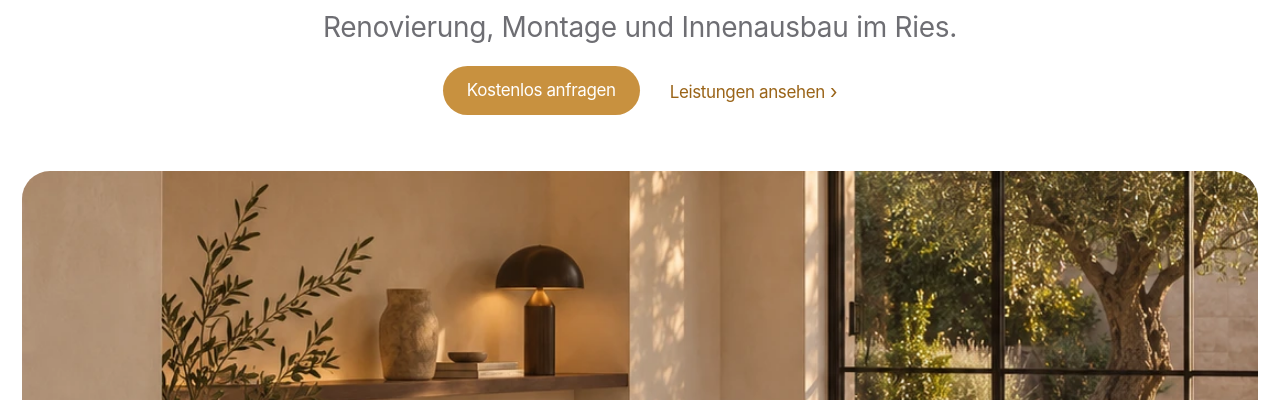
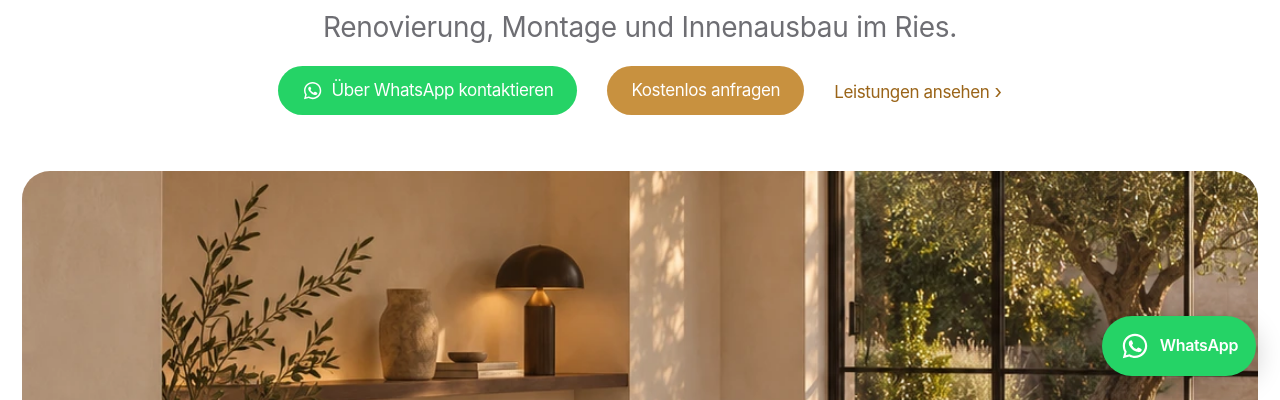
Before and after one commit to g07785/g07785.github.io, a plain HTML site: page bk-bau/index.html in a window 1280 px wide. Shown: the part 400-800 px from the top of the page. Drawn offline with Linux system fonts and the light colour scheme.

Commit message:
BK Bau: WhatsApp-Kontakt-Buttons mit vorformulierter Nachricht
Co-Authored-By: Claude Opus 5.5 <noreply@anthropic.com>
Claude-Session: https://claude.ai/code/session_016T74h9t12eZTnEVx51i8JU

```diff
--- a/bk-bau/index.html
+++ b/bk-bau/index.html
@@ -228,7 +228,7 @@ a{color:inherit}
 /* Kontakt */
 .contact .big{display:block;font-size:clamp(40px,7.5vw,88px);font-weight:700;letter-spacing:-.04em;line-height:1.05;text-decoration:none;margin-top:28px;color:var(--gold-d)}
 .contact .big:hover{opacity:.85}
-.cgrid{display:grid;grid-template-columns:repeat(3,1fr);gap:12px;margin-top:64px;text-align:left}
+.cgrid{display:grid;grid-template-columns:repeat(2,1fr);gap:12px;margin-top:64px;text-align:left}
 .cgrid a,.cgrid div{display:block;text-decoration:none;background:var(--dark);border-radius:20px;padding:26px 28px;transition:background .3s}
 .cgrid a:hover{background:#232325}
 .cgrid small{display:block;font-size:12px;color:var(--gray-d);letter-spacing:0;margin-bottom:6px}
@@ -255,9 +255,21 @@ footer .legal{display:flex;flex-wrap:wrap;justify-content:space-between;gap:10px
     padding:8px;border-radius:980px;background:rgba(29,29,31,.82);backdrop-filter:blur(20px);-webkit-backdrop-filter:blur(20px)}
   .quick a{flex:1;text-align:center;padding:12px;border-radius:980px;text-decoration:none;font-size:15px;font-weight:600;color:#fff}
   .quick a:first-child{background:var(--gold-btn)}
-  .quick a:last-child{background:rgba(255,255,255,.14)}
+  .quick a{display:flex;align-items:center;justify-content:center;gap:6px}
+  .quick a:last-child{background:#25D366}
   body{padding-bottom:84px}
 }
+
+
+/* ---------- WhatsApp ---------- */
+.wa-i{width:1.25em;height:1.25em;flex:none}
+.pill.wa{display:inline-flex;align-items:center;gap:8px;font-size:17px;padding:12px 24px;background:#25D366;color:#fff}
+.pill.wa:hover{background:#1ebe5b}
+.wa-float{position:fixed;right:24px;bottom:24px;z-index:45;display:flex;align-items:center;gap:10px;height:60px;padding:0 18px;border-radius:980px;
+  background:#25D366;color:#fff;text-decoration:none;font-size:16px;font-weight:600;box-shadow:0 8px 28px rgba(0,0,0,.22);transition:transform .3s var(--ease),box-shadow .3s}
+.wa-float .wa-i{width:30px;height:30px}
+.wa-float:hover{transform:translateY(-2px) scale(1.03);box-shadow:0 12px 34px rgba(0,0,0,.28)}
+@media (max-width:734px){.wa-float{display:none}}
 
 /* ---------- Scroll-Animationen ---------- */
 .js .rv{opacity:0;transform:translateY(40px);transition:opacity 1s var(--ease),transform 1s var(--ease)}
@@ -303,6 +315,7 @@ footer .legal{display:flex;flex-wrap:wrap;justify-content:space-between;gap:10px
     </h1>
     <p class="lede gray rv">Renovierung, Montage und Innenausbau im Ries.</p>
     <div class="links rv">
+      <a class="pill wa" href="https://wa.me/491712037784?text=Hallo%20BK%20Bau%2C%20ich%20interessiere%20mich%20f%C3%BCr%20Ihre%20Leistungen%20und%20h%C3%A4tte%20gerne%20ein%20unverbindliches%20Angebot." target="_blank" rel="noopener"><svg class="wa-i" viewBox="0 0 32 32" aria-hidden="true"><path fill="currentColor" d="M16 3C8.8 3 3 8.7 3 15.8c0 2.3.6 4.5 1.8 6.5L3 29l6.9-1.8c1.9 1 4 1.6 6.1 1.6 7.2 0 13-5.7 13-12.8S23.2 3 16 3Zm0 23.5c-1.9 0-3.8-.5-5.4-1.5l-.4-.2-4.1 1.1 1.1-4-.3-.4a10.5 10.5 0 0 1-1.6-5.6C5.3 10 10.1 5.3 16 5.3S26.7 10 26.7 15.8 21.9 26.5 16 26.5Zm5.9-7.9c-.3-.2-1.9-.9-2.2-1-.3-.1-.5-.2-.7.2l-1 1.2c-.2.2-.4.2-.7.1-.3-.2-1.4-.5-2.6-1.6-1-.9-1.6-1.9-1.8-2.2-.2-.3 0-.5.1-.7l.5-.6.3-.5c.1-.2 0-.4 0-.6l-1-2.4c-.3-.6-.5-.5-.7-.5h-.6c-.2 0-.6.1-.9.4-.3.3-1.2 1.1-1.2 2.8s1.2 3.2 1.4 3.5c.2.2 2.4 3.6 5.8 5 2.9 1.1 3.4.9 4.1.8.6-.1 1.9-.8 2.2-1.5.3-.8.3-1.4.2-1.5-.1-.2-.3-.3-.6-.4Z"/></svg>Über WhatsApp kontaktieren</a>
       <a class="pill l" href="#kontakt">Kostenlos anfragen</a>
       <a class="more" href="#leistungen">Leistungen ansehen</a>
     </div>
@@ -469,11 +482,12 @@ footer .legal{display:flex;flex-wrap:wrap;justify-content:space-between;gap:10px
     <p class="h-xl">Ihr neues Zuhause ist nur einen Anruf entfernt.</p>
     <a class="big" href="tel:+491712037784">0171 2037784</a>
     <div class="links">
-      <a class="pill l" href="https://wa.me/491712037784?text=Hallo%20BK%20Bau%2C%20ich%20h%C3%A4tte%20eine%20Anfrage%3A">Per WhatsApp schreiben</a>
+      <a class="pill wa" href="https://wa.me/491712037784?text=Hallo%20BK%20Bau%2C%20ich%20interessiere%20mich%20f%C3%BCr%20Ihre%20Leistungen%20und%20h%C3%A4tte%20gerne%20ein%20unverbindliches%20Angebot." target="_blank" rel="noopener"><svg class="wa-i" viewBox="0 0 32 32" aria-hidden="true"><path fill="currentColor" d="M16 3C8.8 3 3 8.7 3 15.8c0 2.3.6 4.5 1.8 6.5L3 29l6.9-1.8c1.9 1 4 1.6 6.1 1.6 7.2 0 13-5.7 13-12.8S23.2 3 16 3Zm0 23.5c-1.9 0-3.8-.5-5.4-1.5l-.4-.2-4.1 1.1 1.1-4-.3-.4a10.5 10.5 0 0 1-1.6-5.6C5.3 10 10.1 5.3 16 5.3S26.7 10 26.7 15.8 21.9 26.5 16 26.5Zm5.9-7.9c-.3-.2-1.9-.9-2.2-1-.3-.1-.5-.2-.7.2l-1 1.2c-.2.2-.4.2-.7.1-.3-.2-1.4-.5-2.6-1.6-1-.9-1.6-1.9-1.8-2.2-.2-.3 0-.5.1-.7l.5-.6.3-.5c.1-.2 0-.4 0-.6l-1-2.4c-.3-.6-.5-.5-.7-.5h-.6c-.2 0-.6.1-.9.4-.3.3-1.2 1.1-1.2 2.8s1.2 3.2 1.4 3.5c.2.2 2.4 3.6 5.8 5 2.9 1.1 3.4.9 4.1.8.6-.1 1.9-.8 2.2-1.5.3-.8.3-1.4.2-1.5-.1-.2-.3-.3-.6-.4Z"/></svg>Über WhatsApp kontaktieren</a>
       <a class="more" href="mailto:Anfrage.bkbau@gmail.com?subject=Anfrage%20%C3%BCber%20die%20Website">E-Mail senden</a>
     </div>
     <div class="cgrid">
       <a href="tel:+491712037784"><small>Telefon</small><span>+49 171 2037784</span></a>
+      <a href="https://wa.me/491712037784?text=Hallo%20BK%20Bau%2C%20ich%20interessiere%20mich%20f%C3%BCr%20Ihre%20Leistungen%20und%20h%C3%A4tte%20gerne%20ein%20unverbindliches%20Angebot." target="_blank" rel="noopener"><small>WhatsApp</small><span>Nachricht schreiben</span></a>
       <a href="mailto:Anfrage.bkbau@gmail.com"><small>E-Mail</small><span>Anfrage.bkbau@gmail.com</span></a>
       <a href="https://www.google.com/maps/search/?api=1&query=Im+Oberdorf+6B+86720+N%C3%B6rdlingen" rel="noopener"><small>Adresse</small>
         <address>BK Bau<br>Im Oberdorf 6 B<br>86720 Nördlingen-Löpsingen</address></a>
@@ -503,9 +517,11 @@ footer .legal{display:flex;flex-wrap:wrap;justify-content:space-between;gap:10px
   </div>
 </footer>
 
+<a class="wa-float" href="https://wa.me/491712037784?text=Hallo%20BK%20Bau%2C%20ich%20interessiere%20mich%20f%C3%BCr%20Ihre%20Leistungen%20und%20h%C3%A4tte%20gerne%20ein%20unverbindliches%20Angebot." target="_blank" rel="noopener" aria-label="Über WhatsApp kontaktieren"><svg class="wa-i" viewBox="0 0 32 32" aria-hidden="true"><path fill="currentColor" d="M16 3C8.8 3 3 8.7 3 15.8c0 2.3.6 4.5 1.8 6.5L3 29l6.9-1.8c1.9 1 4 1.6 6.1 1.6 7.2 0 13-5.7 13-12.8S23.2 3 16 3Zm0 23.5c-1.9 0-3.8-.5-5.4-1.5l-.4-.2-4.1 1.1 1.1-4-.3-.4a10.5 10.5 0 0 1-1.6-5.6C5.3 10 10.1 5.3 16 5.3S26.7 10 26.7 15.8 21.9 26.5 16 26.5Zm5.9-7.9c-.3-.2-1.9-.9-2.2-1-.3-.1-.5-.2-.7.2l-1 1.2c-.2.2-.4.2-.7.1-.3-.2-1.4-.5-2.6-1.6-1-.9-1.6-1.9-1.8-2.2-.2-.3 0-.5.1-.7l.5-.6.3-.5c.1-.2 0-.4 0-.6l-1-2.4c-.3-.6-.5-.5-.7-.5h-.6c-.2 0-.6.1-.9.4-.3.3-1.2 1.1-1.2 2.8s1.2 3.2 1.4 3.5c.2.2 2.4 3.6 5.8 5 2.9 1.1 3.4.9 4.1.8.6-.1 1.9-.8 2.2-1.5.3-.8.3-1.4.2-1.5-.1-.2-.3-.3-.6-.4Z"/></svg><span>WhatsApp</span></a>
+
 <div class="quick">
   <a href="tel:+491712037784">Anrufen</a>
-  <a href="https://wa.me/491712037784">WhatsApp</a>
+  <a href="https://wa.me/491712037784?text=Hallo%20BK%20Bau%2C%20ich%20interessiere%20mich%20f%C3%BCr%20Ihre%20Leistungen%20und%20h%C3%A4tte%20gerne%20ein%20unverbindliches%20Angebot." target="_blank" rel="noopener"><svg class="wa-i" viewBox="0 0 32 32" aria-hidden="true"><path fill="currentColor" d="M16 3C8.8 3 3 8.7 3 15.8c0 2.3.6 4.5 1.8 6.5L3 29l6.9-1.8c1.9 1 4 1.6 6.1 1.6 7.2 0 13-5.7 13-12.8S23.2 3 16 3Zm0 23.5c-1.9 0-3.8-.5-5.4-1.5l-.4-.2-4.1 1.1 1.1-4-.3-.4a10.5 10.5 0 0 1-1.6-5.6C5.3 10 10.1 5.3 16 5.3S26.7 10 26.7 15.8 21.9 26.5 16 26.5Zm5.9-7.9c-.3-.2-1.9-.9-2.2-1-.3-.1-.5-.2-.7.2l-1 1.2c-.2.2-.4.2-.7.1-.3-.2-1.4-.5-2.6-1.6-1-.9-1.6-1.9-1.8-2.2-.2-.3 0-.5.1-.7l.5-.6.3-.5c.1-.2 0-.4 0-.6l-1-2.4c-.3-.6-.5-.5-.7-.5h-.6c-.2 0-.6.1-.9.4-.3.3-1.2 1.1-1.2 2.8s1.2 3.2 1.4 3.5c.2.2 2.4 3.6 5.8 5 2.9 1.1 3.4.9 4.1.8.6-.1 1.9-.8 2.2-1.5.3-.8.3-1.4.2-1.5-.1-.2-.3-.3-.6-.4Z"/></svg>WhatsApp</a>
 </div>
 
 <script>
```
